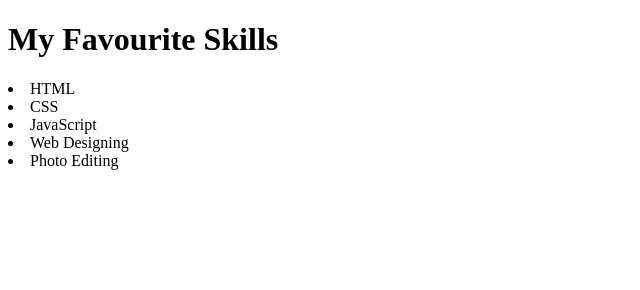
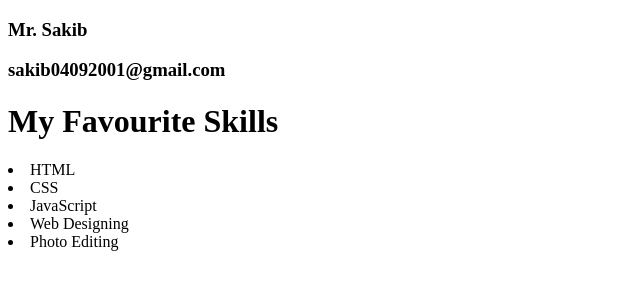
Before and after one commit to mr-sakib/MultipleBranch, a plain HTML site: page index.html in a window 1280 px wide. Shown: the whole page, without its empty margins (0-640 px from the left). Drawn offline with Linux system fonts and the light colour scheme.

Commit message:
name and email added

```diff
--- a/index.html
+++ b/index.html
@@ -7,6 +7,8 @@
     <title>My Favourite Skills</title>
 </head>
 <body>
+    <h3>Mr. Sakib</h3>
+    <h3>sakib04092001@gmail.com</h3>
     <h1>My Favourite Skills</h1>
     <li>HTML</li>
     <li>CSS</li>
```
